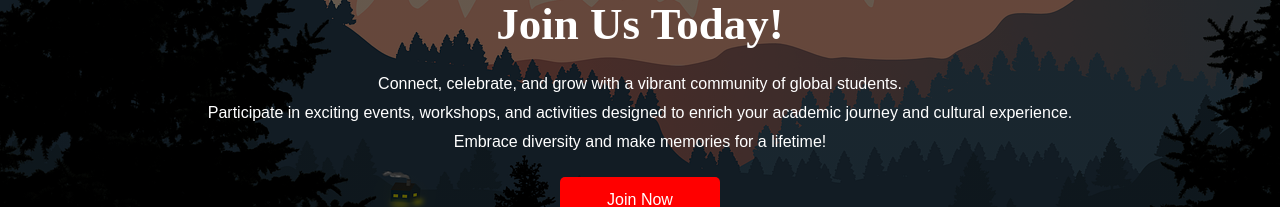
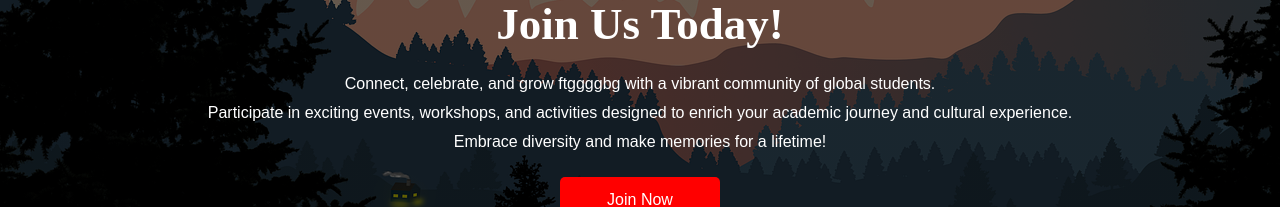
Before and after one commit to Anunaya776/ff, a plain HTML site: page index.html in a window 1280 px wide. Shown: the part 382-589 px from the top of the page. Drawn offline with nearby package versions, Linux system fonts and the light colour scheme.

Commit message:
second commit

```diff
--- a/index.html
+++ b/index.html
@@ -24,7 +24,7 @@
         <div class="content">
             <h1>Welcome to the<br><span>International Student Club</span><br>Join Us Today!</h1>
             <p class="par">
-                Connect, celebrate, and grow with a vibrant community of global students.<br>
+                Connect, celebrate, and grow ftggggbg with a vibrant community of global students.<br>
                 Participate in exciting events, workshops, and activities designed to enrich your academic journey and cultural experience.<br>
                 Embrace diversity and make memories for a lifetime!
             </p>
```
Also changed, not shown: hii/a.txt (added).
